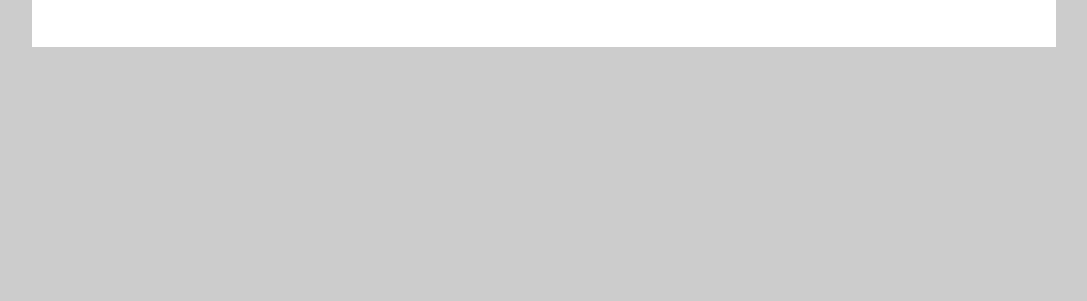
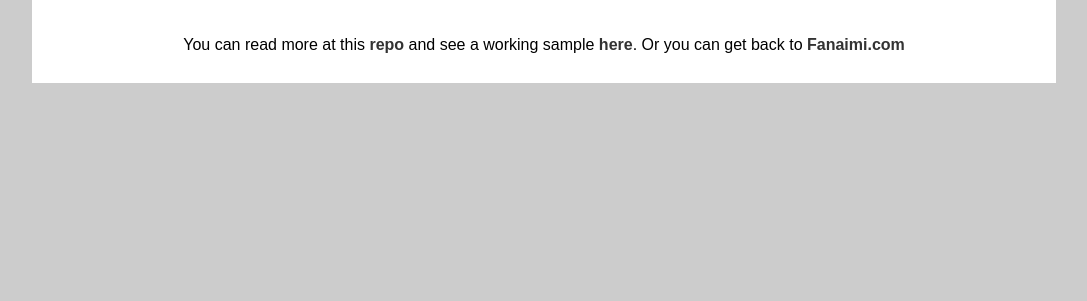
Before and after one commit to fanaimi/css3_carousel, a website: page index.html in a window 1280 px wide. Shown: the part 511-812 px from the top of the page, without its empty margins (96-1183 px from the left). Drawn offline with Linux system fonts and the light colour scheme.

Commit message:
adding links

```diff
--- a/dev/css/p1.css
+++ b/dev/css/p1.css
@@ -41,6 +41,7 @@ h1, h2{
 h1{
     font-size:26px;
     margin: 12px 0;
+    font-weight: bold;
 }
 
 /* =====================  MAIN  SECTION ==== */
@@ -71,7 +72,17 @@ footer{
     height: 400px;
 }
 
+.box p{
+    padding:10px 30px;
+    text-align: center;
+}
 
+.box a{
+    font-weight: bold;
+    color: #333;
+    text-decoration: none;
+}
+.box a:hover{text-decoration: underline;}
 
 
 /* =====================  CAROUSEL EXERCISE  SECTION ==== */
--- a/index.html
+++ b/index.html
@@ -38,7 +38,11 @@
                         <div class="prBar"></div>
                     </div>
                 </div><!--/carousel-->
-
+                <p>
+                    You can read more at this <a href="https://github.com/fanaimi/css3_carousel" target="_blank">repo</a>
+                    and see a working sample <a href="https://fanaimi.github.io/css3_carousel/" target="_blank">here</a>.
+                    Or you can get back to <a href="http://www.fanaimi.com">Fanaimi.com</a>
+                </p>
             </div><!--/box-->
 
 
```
Also changed, not shown: README.md, build/css/main.css.
